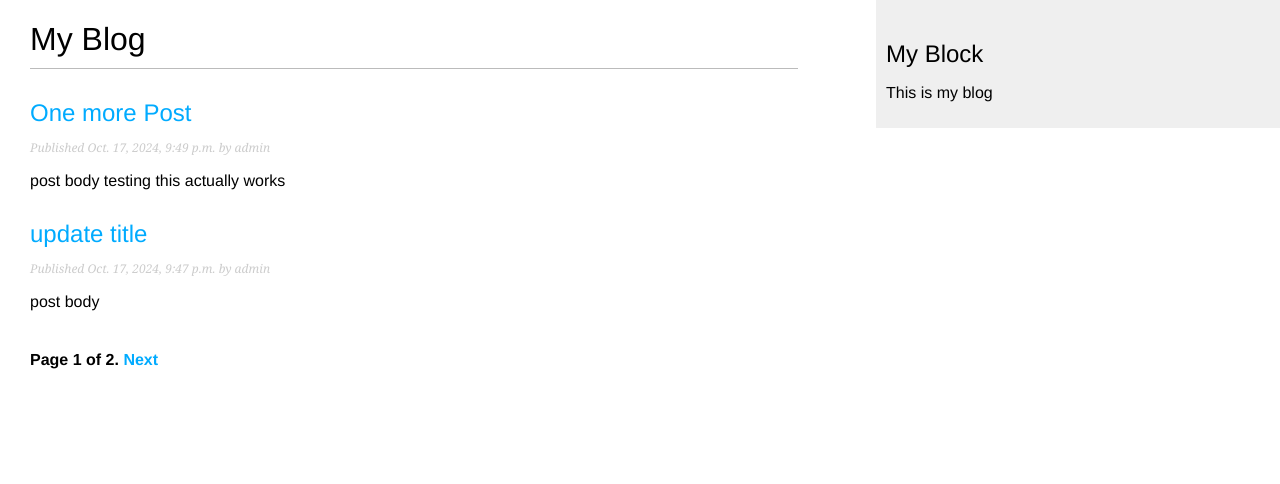
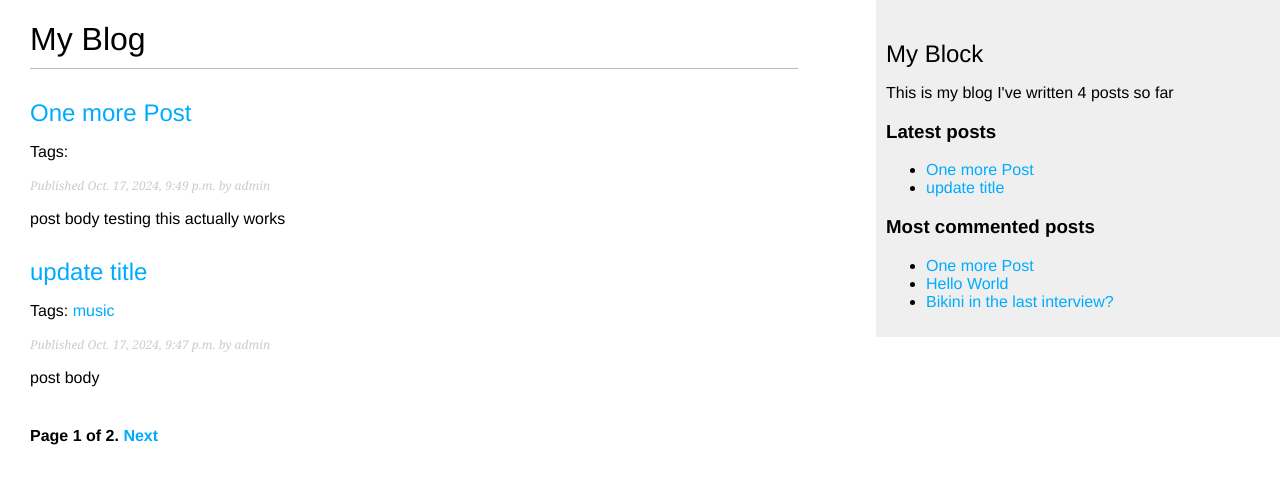
Before and after one commit to seyistry/django_projects, a Django app: page /blog/ in a window 1280 px wide. Shown: the top 484 px of the page. Run offline with Django 5.2, Linux system fonts and the light colour scheme; data comes from the database, SQL or seed files in the repository; both versions use the stored data as it was after the commit; parts of the project's set-up code (start-up, migrations or seed data) failed here and were passed over.

```diff
--- a/blogsite/blog/models.py
+++ b/blogsite/blog/models.py
@@ -2,6 +2,7 @@ from django.db import models
 from django.utils import timezone
 from django.conf import settings
 from django.urls import reverse
+from taggit.managers import TaggableManager
 
 # Create your models here.
 
@@ -28,6 +29,7 @@ class Post(models.Model):
         settings.AUTH_USER_MODEL, on_delete=models.CASCADE, related_name='blog_posts')
     objects = models.Manager()
     published = PublishedManager()
+    tags = TaggableManager()
 
     class Meta:
         ordering = ['-publish']
--- a/blogsite/blog/templates/blog/base.html
+++ b/blogsite/blog/templates/blog/base.html
@@ -1,3 +1,4 @@
+{% load blog_tags %}
 {% load static %}
 <!DOCTYPE html>
 <html lang="en">
@@ -11,7 +12,19 @@
     <div id="content">{% block content %} {% endblock %}</div>
     <div id="sidebar">
       <h2>My Block</h2>
-      <p>This is my blog</p>
+      <p>
+        This is my blog
+        I've written {% total_posts %} posts so far
+      </p>
+      <h3>Latest posts</h3>
+      {% show_latest_posts 2 %}
+      <h3>Most commented posts</h3>
+      {% get_most_commented_posts 3 as most_commented_posts %}
+      <ul>
+        {% for post in most_commented_posts %}
+        <li><a href="{{ post.get_absolute_url }}">{{post.title}}</a></li>
+        {% endfor %}
+      </ul>
     </div>
   </body>
 </html>
--- /dev/null
+++ b/blogsite/blog/templates/blog/post/latest_posts.html
@@ -0,0 +1,7 @@
+<ul>
+  {% for post in latest_post %}
+  <li>
+    <a href="{{ post.get_absolute_url }}">{{post.title}}</a>
+  </li>
+  {% endfor %}
+</ul>
--- a/blogsite/blog/templates/blog/post/list.html
+++ b/blogsite/blog/templates/blog/post/list.html
@@ -1,13 +1,23 @@
 {% extends "blog/base.html" %}
+{% load blog_tags %}
 {% block title %}My Blog{% endblock %}
 {% block content %}
 	<h1>My Blog</h1>
+	{% if tag %}
+ 		<h2>Posts tagged with "{{ tag.name }}"</h2>
+  	{% endif %}
 	{% for post in posts %}
 		<h2>
 			<a href="{{ post.get_absolute_url }}"> {{ post.title }} </a>
 		</h2>
+		<p class="tags">
+			Tags: {% for tag in post.tags.all %}
+			<a href="{% url 'blog:post_list_by_tag' tag.slug %}">{{tag.name}}</a>
+			{% if not forloop.last %}, {% endif%}
+			{% endfor %}
+		</p>
 		<p class="date">Published {{ post.publish }} by {{ post.author }}</p>
-		{{ post.body|truncatewords:30|linebreaks }}
+		{{ post.body|markdown|truncatewords_html:30 }}
 	{% endfor %}
-	{% include "pagination.html" with page=page_obj %}
+	{% include "pagination.html" with page=posts %}
 {% endblock %}
--- /dev/null
+++ b/blogsite/blog/templatetags/blog_tags.py
@@ -0,0 +1,32 @@
+from django import template
+from django.db.models import Count
+from ..models import Post
+import markdown
+from django.utils.safestring import mark_safe
+
+register = template.Library()
+
+
+@register.simple_tag
+def total_posts():
+    return Post.published.count()
+
+
+@register.inclusion_tag('blog/post/latest_posts.html')
+def show_latest_posts(count=5):
+    latest_post = Post.published.order_by('-publish')[:count]
+    return {
+        'latest_post': latest_post
+    }
+
+
+@register.simple_tag
+def get_most_commented_posts(count=5):
+    return Post.published.annotate(
+        total_comments=Count('comments')
+    ).order_by('-total_comments')[:count]
+
+
+@register.filter(name='markdown')
+def markdown_format(text):
+    return mark_safe(markdown.markdown(text))
--- a/blogsite/blog/urls.py
+++ b/blogsite/blog/urls.py
@@ -10,12 +10,13 @@ from .views import (
 app_name = 'blog'
 
 urlpatterns = [
-    # path('', post_list, name='post_list'),
-    path('', PostListView.as_view(), name='post_list'),
+    path('', post_list, name='post_list'),
+    path('tag/<slug:tag_slug>/', post_list, name='post_list_by_tag'),
+    # path('', PostListView.as_view(), name='post_list'),
+    path('<int:year>/<int:month>/<int:day>/<slug:post>/',
+         post_detail, name='post_detail'),
     # path('<int:year>/<int:month>/<int:day>/<slug:post>/',
-    #      post_detail, name='post_detail')
-    path('<int:year>/<int:month>/<int:day>/<slug:post>/',
-         PostDetailView.as_view(), name='post_detail'),
+    #      PostDetailView.as_view(), name='post_detail'),
     path('<int:post_id>/share/', post_share, name='post_share'),
     path(
         '<int:post_id>/comment/', post_comment, name='post_comment'
--- a/blogsite/blog/views.py
+++ b/blogsite/blog/views.py
@@ -6,14 +6,20 @@ from django.views.decorators.http import require_POST
 from django.views import generic
 from .forms import EmailPostForm, CommentForm
 from django.core.mail import send_mail
+from taggit.models import Tag
+from django.db.models import Count
 
 # Create your views here.
 
 
-def post_list(request):
+def post_list(request, tag_slug=None):
     post_list = Post.published.all()
+    tag = None
+    if tag_slug:
+        tag = get_object_or_404(Tag, slug=tag_slug)
+        post_list = post_list.filter(tags__in=[tag])
     # pagination with three post per page
-    paginator = Paginator(post_list, 3)
+    paginator = Paginator(post_list, 2)
     page_number = request.GET.get('page', 1)
     try:
         posts = paginator.page(page_number)
@@ -22,7 +28,11 @@ def post_list(request):
         posts = paginator.page(1)
     except EmptyPage:
         posts = paginator.page(paginator.num_pages)
-    return render(request, 'blog/post/list.html', {'posts': posts})
+    return render(request, 'blog/post/list.html',
+                  {
+                      'posts': posts,
+                      'tag': tag
+                  })
 
 
 def post_detail(request, year, month, day, post):
@@ -37,12 +47,21 @@ def post_detail(request, year, month, day, post):
 
     comments = post.comments.filter(active=True)
     form = CommentForm()
+    # list of similar posts
+    post_tags_ids = post.tags.values_list('id', flat=True)
+    similar_posts = Post.published.filter(
+        tags__in=post_tags_ids
+    ).exclude(id=post.id)
+    similar_posts = similar_posts.annotate(
+        same_tags_count=Count('tags')
+    ).order_by('-same_tags_count', '-publish')[:4]
 
     return render(request, 'blog/post/detail.html',
                   {
                       'post': post,
                       'comments': comments,
                       "form": form,
+                      'similar_posts': similar_posts
                   }
                   )
 
--- a/blogsite/config/urls.py
+++ b/blogsite/config/urls.py
@@ -15,9 +15,18 @@ Including another URLconf
     2. Add a URL to urlpatterns:  path('blog/', include('blog.urls'))
 """
 from django.contrib import admin
+from django.contrib.sitemaps.views import sitemap
 from django.urls import path, include
+from blog.sitemaps import PostSitemap
+
+sitemaps = {
+	'post': PostSitemap
+}
 
 urlpatterns = [
     path('admin/', admin.site.urls),
-    path('blog/', include('blog.urls', namespace='blog'))
+    path('blog/', include('blog.urls', namespace='blog')),
+    path('sitemap.xml', sitemap, {
+        'sitemaps': sitemaps
+    }, name='django.contrib.sitemaps.view.sitemap')
 ]
```
Also changed, not shown: blogsite/blog/sitemaps.py (added, +11 -0 lines), blogsite/blog/templates/blog/post/detail.html (+12 -2 lines), blogsite/blog/templates/blog/post/include/comment_form.html (+9 -1 lines), blogsite/config/settings.py (+7 -0 lines), requirement.txt (+19 -0 lines), blogsite/blog/migrations/0004_post_tags.py (added), blogsite/blog/templatetags/__init__.py (added), blogsite/db.sqlite3.
